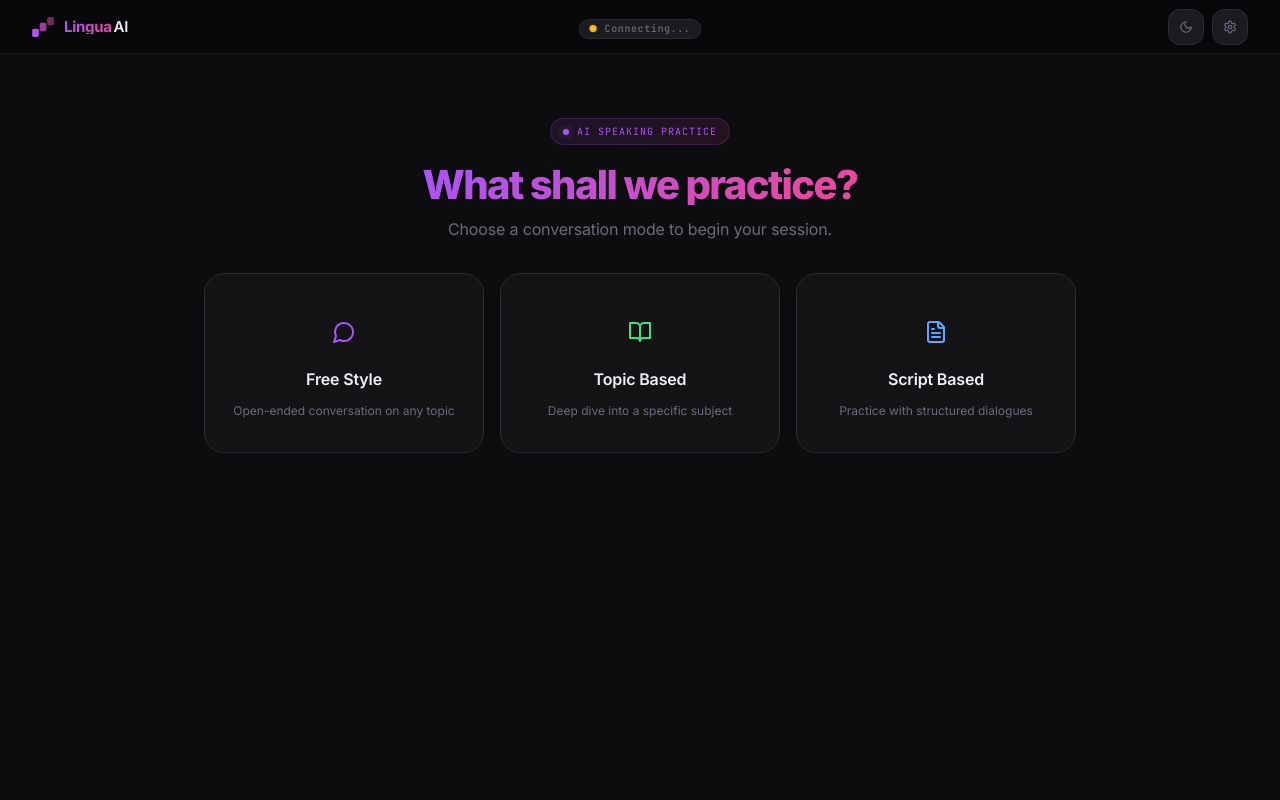
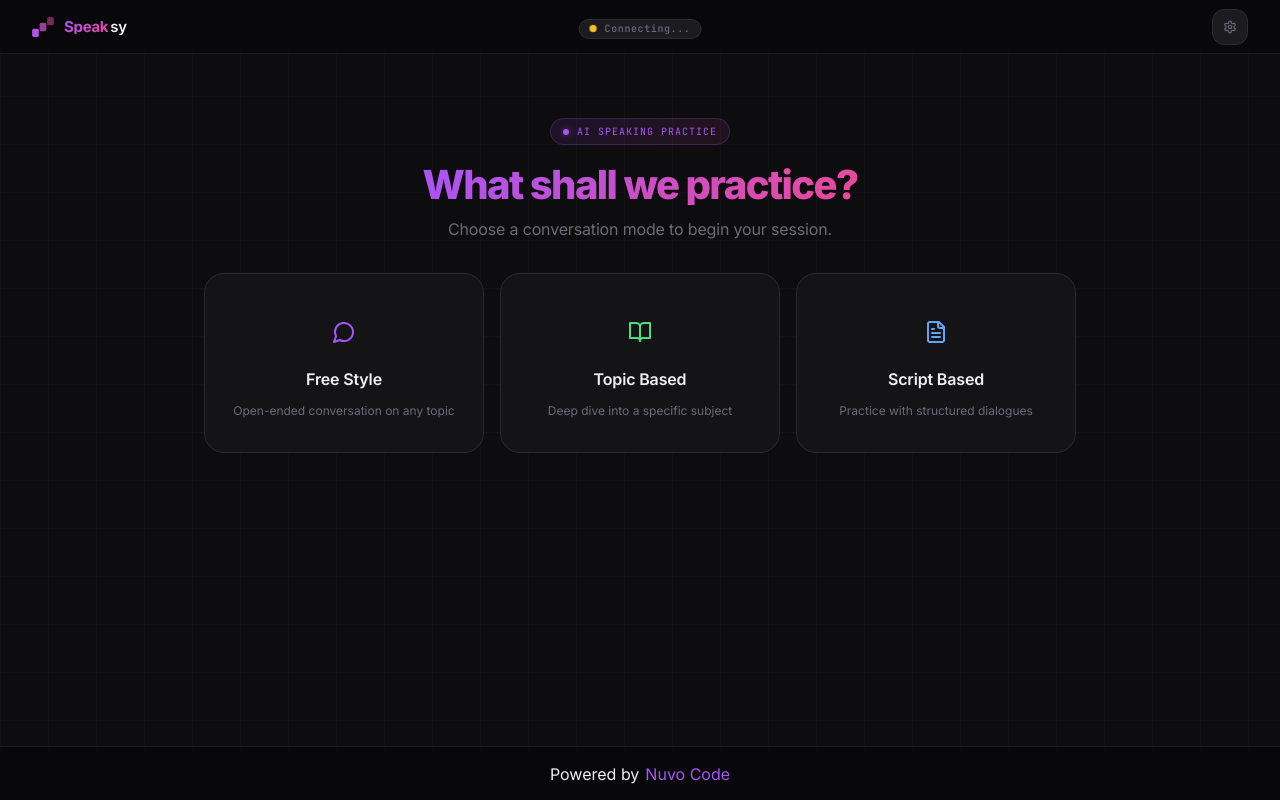
Before and after one commit to nuvocode/speaksy, a React (Vite) app in the folder frontend/: page / in a window 1280 px wide. Built offline with nearby package versions, Linux system fonts and the light colour scheme; no server answers.

Commit message:
feat: update styles for improved layout and branding consistency across components

```diff
--- a/frontend/src/components/ConversationScreen/ScriptPrompt.jsx
+++ b/frontend/src/components/ConversationScreen/ScriptPrompt.jsx
@@ -14,12 +14,13 @@ const styles = {
     padding: 'var(--space-3) var(--space-4)',
     backgroundColor: 'var(--color-s1)',
     borderRadius: 'var(--radius-md)',
-    margin: '0 var(--space-6)',
-    marginTop: 'var(--space-2)',
+    margin: 'var(--space-2) auto 0 auto',
     border: '1px solid var(--color-b2)',
     borderLeft: '3px solid var(--color-purple)',
     flexShrink: 0,
     animation: 'fadeInUp 300ms var(--ease-out) both',
+    width: '100%',
+    maxWidth: 1366,
   },
   content: {
     flex: 1,
--- a/frontend/src/components/ConversationScreen/index.jsx
+++ b/frontend/src/components/ConversationScreen/index.jsx
@@ -20,7 +20,6 @@ const styles = {
     display: 'flex',
     flexDirection: 'column',
     height: '100dvh',
-    backgroundColor: 'var(--color-bg)',
     overflow: 'hidden',
   },
 
@@ -108,6 +107,9 @@ const styles = {
     display: 'flex',
     flexDirection: 'column',
     gap: 'var(--space-1)',
+    width: '100%',
+    maxWidth: 1366,
+    margin: '0 auto'
   },
   messagesPlaceholder: {
     flex: 1,
@@ -139,7 +141,7 @@ const styles = {
     alignItems: 'center',
     gap: 'var(--space-4)',
     borderTop: '1px solid var(--color-b1)',
-    backgroundColor: 'rgba(9,9,11,.6)',
+    backgroundColor: 'rgba(9,9,11,1)',
     backdropFilter: 'blur(12px)',
     WebkitBackdropFilter: 'blur(12px)',
   },
@@ -257,7 +259,7 @@ export default function ConversationScreen() {
               <Trash2 size={14} />
             </button>
           )}
-          <ThemeToggle />
+
           <button
             style={styles.iconButton}
             onClick={toggleSettings}
--- a/frontend/src/components/ModeSelection/ScriptConfig.jsx
+++ b/frontend/src/components/ModeSelection/ScriptConfig.jsx
@@ -25,6 +25,7 @@ const styles = {
     display: 'flex',
     flexDirection: 'column',
     gap: 'var(--space-3)',
+    height: '26vh'
   },
   sectionLabel: {
     fontFamily: 'var(--font-mono)',
--- a/frontend/src/components/ModeSelection/index.jsx
+++ b/frontend/src/components/ModeSelection/index.jsx
@@ -8,7 +8,6 @@ import { Settings as SettingsIcon } from 'lucide-react';
 import useAppStore from '../../store/appStore.js';
 import Logo from '../shared/Logo.jsx';
 import StatusIndicator from '../shared/StatusIndicator.jsx';
-import ThemeToggle from '../shared/ThemeToggle.jsx';
 import ModeCard from './ModeCard.jsx';
 import TopicConfig from './TopicConfig.jsx';
 import ScriptConfig from './ScriptConfig.jsx';
@@ -49,7 +48,6 @@ const styles = {
     display: 'flex',
     flexDirection: 'column',
     height: '100dvh',
-    backgroundColor: 'var(--color-bg)',
     overflow: 'hidden',
   },
 
@@ -81,6 +79,20 @@ const styles = {
     display: 'flex',
     alignItems: 'center',
     gap: 'var(--space-2)',
+  },
+  footer: {
+    display: 'flex',
+    alignItems: 'center',
+    justifyContent: 'center',
+    gap: 6,
+    padding: '0 var(--space-8)',
+    height: 54,
+    backgroundColor: 'rgba(9,9,11,.85)',
+    backdropFilter: 'blur(14px)',
+    WebkitBackdropFilter: 'blur(14px)',
+    borderTop: '1px solid var(--color-b1)',
+    flexShrink: 0,
+    zIndex: 10,
   },
   iconButton: {
     display: 'flex',
@@ -181,7 +193,6 @@ const styles = {
     backgroundColor: 'var(--color-s1)',
     borderRadius: 'var(--radius-xl)',
     border: '1px solid var(--color-b2)',
-    boxShadow: 'var(--shadow-md)',
   },
 
   startButton: {
@@ -262,7 +273,6 @@ export default function ModeSelection() {
           <StatusIndicator status={wsStatus} />
         </div>
         <div style={styles.headerRight}>
-          <ThemeToggle />
           <button
             style={styles.iconButton}
             onClick={toggleSettings}
@@ -357,6 +367,10 @@ export default function ModeSelection() {
           </button>
         )}
       </div>
+
+      <footer style={styles.footer}>
+        Powered by <a target='_blank' href='https://nuvocode.com'>Nuvo Code</a>
+      </footer>
     </div>
   );
 }
--- a/frontend/src/components/shared/Logo.jsx
+++ b/frontend/src/components/shared/Logo.jsx
@@ -40,7 +40,7 @@ const styles = {
 
 export default function Logo() {
   return (
-    <div style={styles.container} aria-label="Lingua AI">
+    <div style={styles.container} aria-label="Speaksy">
       <svg width="22" height="20" viewBox="0 0 26 24" fill="none" aria-hidden="true">
         <defs>
           <linearGradient id="lg-logo" x1="0" y1="24" x2="26" y2="0" gradientUnits="userSpaceOnUse">
@@ -53,8 +53,8 @@ export default function Logo() {
         <rect x="18" y="0" width="8" height="10" rx="2" fill="url(#lg-logo)" opacity=".5" />
       </svg>
       <div style={styles.wordmark}>
-        <span style={styles.textGrad}>Lingua</span>
-        <span style={styles.textPlain}>AI</span>
+        <span style={styles.textGrad}>Speak</span>
+        <span style={styles.textPlain}>sy</span>
       </div>
     </div>
   );
--- a/frontend/src/data/scripts.js
+++ b/frontend/src/data/scripts.js
@@ -81,35 +81,6 @@ export const SCRIPTS = [
       { role: 'user', text: "It's Sarah Johnson. Thank you!" },
     ],
   },
-  {
-    id: 'cto-hr-second-interview',
-    title: 'CTO + HR Second Interview',
-    description: 'Practice a senior Laravel/PHP interview with technical, AI, and HR questions',
-    difficulty: 'advanced',
-    estimatedMinutes: 15,
-    lines: [
-      { role: 'ai',   text: "Thanks for joining us today. Could you start by telling us a bit about yourself?" },
-      { role: 'user', text: "I've been working mainly with Laravel and backend systems for several years. Over time I also became more involved in infrastructure, Docker, AWS, Redis, and scalable architecture decisions." },
-      { role: 'ai',   text: "What kind of systems have you worked on, and what level of ownership did you have?" },
-      { role: 'user', text: "I've worked on high-traffic and integration-heavy systems. My role usually included backend design, performance improvements, production support, and ownership of delivery quality." },
-      { role: 'ai',   text: "When do you use service or repository patterns in Laravel?" },
-      { role: 'user', text: "I try to keep things simple first. I use service classes when business logic starts growing, and I use repositories when data access becomes complex or needs a clear abstraction for testing or multiple sources." },
-      { role: 'ai',   text: "How do you approach scalability and common performance problems in Laravel applications?" },
-      { role: 'user', text: "I start with measurement, then optimize the real bottlenecks. In practice that usually means query optimization, caching, queueing heavy work, reducing N+1 issues, and reviewing slow external integrations." },
-      { role: 'ai',   text: "How do you use queues, jobs, and events in production systems?" },
-      { role: 'user', text: "I use queues for tasks that should not block the request cycle, like emails, webhooks, file processing, and third-party sync jobs. Events are useful when I want to keep modules loosely coupled without overcomplicating the flow." },
-      { role: 'ai',   text: "AI-assisted engineering is important for this role. How do you use AI tools in your daily workflow?" },
-      { role: 'user', text: "AI is not just autocomplete for me. I use it as an engineering acceleration layer for refactoring, documentation, test generation, architecture brainstorming, and navigating large codebases, but I still validate design and code quality myself." },
-      { role: 'ai',   text: "How do you make sure AI-generated code does not introduce bad decisions or hidden bugs?" },
-      { role: 'user', text: "I treat AI output like junior-level draft code. I review logic carefully, compare it with existing conventions, test edge cases, and check whether it actually fits the production constraints before I keep any of it." },
-      { role: 'ai',   text: "How do you work with teams, especially when there are disagreements or developers who need support?" },
-      { role: 'user', text: "I prefer calm and direct communication. I enjoy mentoring, improving engineering standards, and discussing tradeoffs openly. If there is disagreement, I try to align on facts, constraints, and what is best for the product." },
-      { role: 'ai',   text: "Why are you interested in this role, and what are you looking for next?" },
-      { role: 'user', text: "I'm looking for a role where I can contribute with strong backend ownership, practical architecture thinking, and a modern AI-assisted workflow. This position stands out because it seems to value both technical depth and real execution." },
-      { role: 'ai',   text: "What are your salary expectations, and how do you think about long-term alignment?" },
-      { role: 'user', text: "Considering the responsibilities and contractor nature of the role, I'd currently be comfortable around GBP 4.5K to 5.5K per month. Long term, I'd definitely be open to UK alignment if there is mutual fit." },
-    ],
-  },
 ];
 
 export default SCRIPTS;
```
